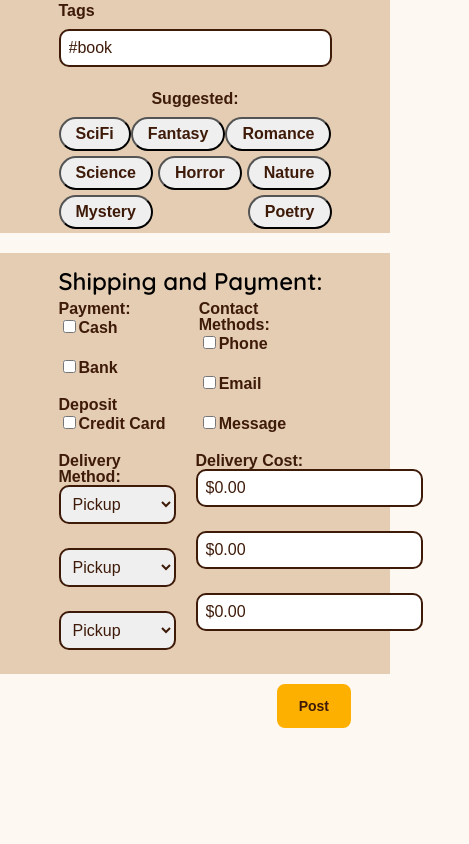
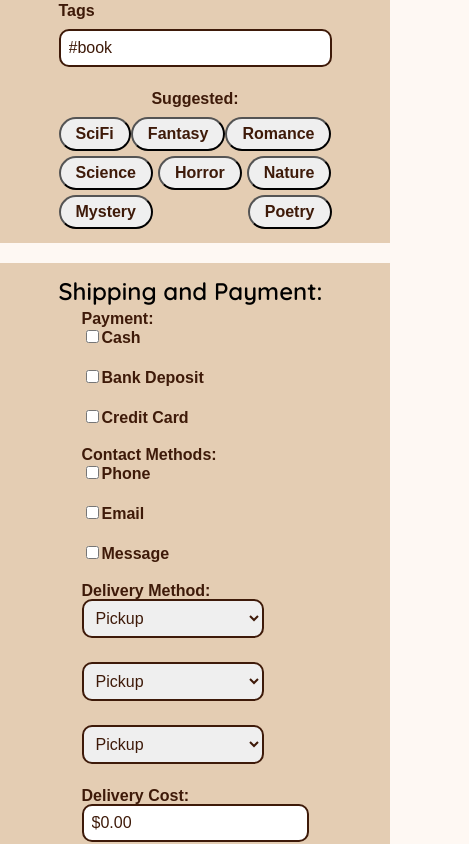
Before and after one commit to ZeptoFarad/book-app-summative, a Vue app in the folder front/: page / in a window 390 px wide. Shown: the part 1632-2476 px from the top of the page, 469 px wide, since content can reach past the window. Built offline with nearby package versions, Linux system fonts and the light colour scheme.

Commit message:
12/04/ - Morning update
Work in progress

```diff
--- a/front/src/views/ListABook.vue
+++ b/front/src/views/ListABook.vue
@@ -222,13 +222,13 @@
                         <div class="shipping_and_payment_wrapper">
                             <label for="delivery_cost">Delivery Cost:</label>
                             <div class="delivery_cost input_box">
-                                <div class="option_1">
+                                <div class="cost_1">
                                     <input type="text" id="price" name="price" value="$0.00">
                                 </div>
-                                <div class="option_2">
+                                <div class="cost_2">
                                     <input type="text" id="price" name="price" value="$0.00">
                                 </div>
-                                <div class="option_3">
+                                <div class="cost_3">
                                     <input type="text" id="price" name="price" value="$0.00">
                                 </div>
                             </div>
@@ -254,7 +254,7 @@
         flex-direction: column;
         align-items: center;
     }
-    /* .book_category_input select, .condition_input select, .cover_style_input select, .language_input select */
+
     select {
         font-family: 'Quicksand', sans-serif;
         font-weight: 500;
@@ -331,24 +331,39 @@
         display: flex;
         justify-content: space-between;
         flex-wrap: wrap;
+        padding-bottom: 10px;
     }
 
 
 
-    .shipping_and_payment_inputs {
+    /* .shipping_and_payment_inputs {
         width: 70vw;
         display: flex;
         flex-direction: row;
         justify-content: space-between;
-    }
-    .delivery_options {display: flex; flex-direction: row; gap: 20px; width: 70vw;}
-    .checkbox {display: flex; flex-direction: row; gap: 20px; width: 70vw;}
-    /* .option_1, .option_2, .option_3 {width: 0vw;}  */
-    .delivery_cost {
+    } */
+    /* .delivery_options {
+        display: flex;
+        flex-direction: row;
+        gap: 20px;
+        width: 70vw;
+        justify-content: space-between;
+    } */
+    /* .checkbox {
+        display: flex;
+        flex-direction: row;
+        gap: 20px;
+        width: 70vw;
+        justify-content: space-between;
+    } */
+    /* .shipping_and_payment_wrapper {
+        width: 15vw;
+    } */
+    /* .delivery_cost {
         width: 70vw;
         display: flex;
-        /* justify-content: space-between; */
-    }
+    } */
+    /* .delivery_cost.input_box {width: 30vw;} */
 
 
 
@@ -388,25 +403,27 @@
             margin: 10px;
             }
             .list_a_book_title {display: flex; justify-content: center; }
+            .list_a_book_buttons {display: flex; justify-content: center;}
+
 
     }
     @media screen and (max-width: 1000px){
-        .shipping_and_payment_inputs {
-        flex-direction: column;
-        display: flex;
-        align-items: center;
+        /* .shipping_and_payment_inputs {
+            flex-direction: column;
+            display: flex;
+            align-items: center;
 
-    }
-        .delivery_options {
+        } */
+        /* .delivery_options {
             flex-direction: row;
 
-        }
-        .checkbox {
+        } */
+        /* .checkbox {
             flex-direction: row;
-        }
-        .shipping_and_payment select{
+        } */
+        /* .shipping_and_payment select{
             width: 30vw;
-        }
+        } */
     }
 
 
```
